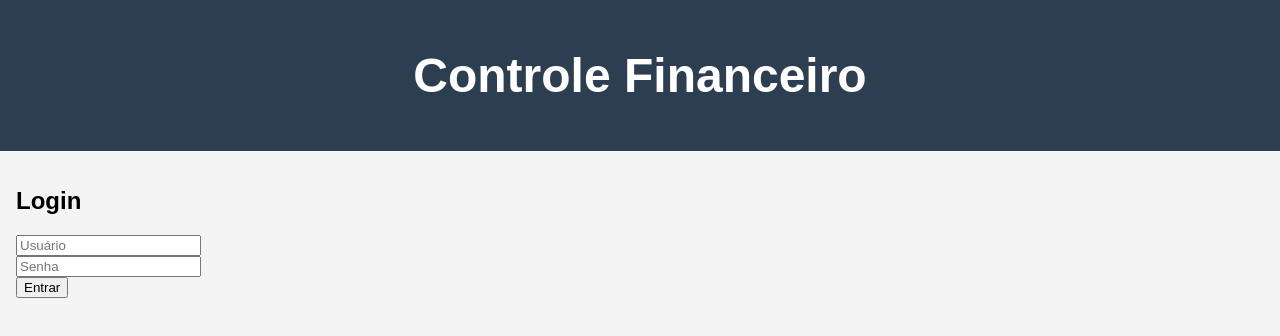
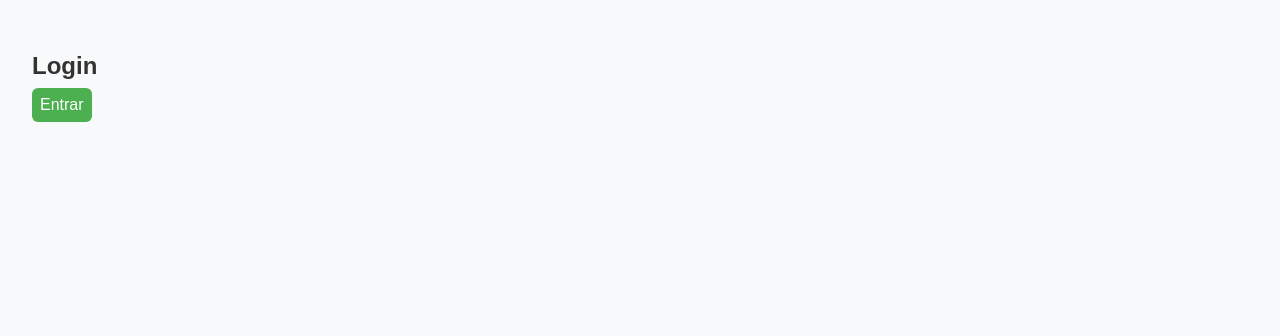
Before and after one commit to Henrique-mancini/projeto_financas_pessoais, a React (Vite) app in the folder trabalho-financas-pessoais-grupo-16/: page /login in a window 1280 px wide. Shown: the top 336 px of the page. Built offline with nearby package versions, Linux system fonts and the light colour scheme.

Commit message:
adiciona estrutura de rotas com Login e Dashboard

```diff
--- a/trabalho-financas-pessoais-grupo-16/package.json
+++ b/trabalho-financas-pessoais-grupo-16/package.json
@@ -13,7 +13,7 @@
     "classnames": "^2.5.1",
     "react": "^19.1.0",
     "react-dom": "^19.1.0",
-    "react-router-dom": "^7.6.1"
+    "react-router-dom": "^7.6.2"
   },
   "devDependencies": {
     "@eslint/js": "^9.25.0",
--- a/trabalho-financas-pessoais-grupo-16/src/App.jsx
+++ b/trabalho-financas-pessoais-grupo-16/src/App.jsx
@@ -1,9 +1,18 @@
 import React from 'react';
-import AppRoutes from './routes/AppRoutes';
-import './styles/global.css';
+import { BrowserRouter as Router, Routes, Route, Navigate } from 'react-router-dom';
+import Login from './pages/Login';
+import Dashboard from './pages/Dashboard';
 
-function App() {
-  return <AppRoutes />;
+export default function App() {
+  const isAutenticado = !!localStorage.getItem('token');
+
+  return (
+    <Router>
+      <Routes>
+        <Route path="/" element={<Navigate to={isAutenticado ? '/dashboard' : '/login'} />} />
+        <Route path="/login" element={<Login />} />
+        <Route path="/dashboard" element={isAutenticado ? <Dashboard /> : <Navigate to="/login" />} />
+      </Routes>
+    </Router>
+  );
 }
-
-export default App;
--- a/trabalho-financas-pessoais-grupo-16/src/main.jsx
+++ b/trabalho-financas-pessoais-grupo-16/src/main.jsx
@@ -1,6 +1,7 @@
 import React from 'react';
 import ReactDOM from 'react-dom/client';
-import App from './App';
+import App from './App.jsx';
+import './index.css';
 
 ReactDOM.createRoot(document.getElementById('root')).render(
   <React.StrictMode>
--- a/trabalho-financas-pessoais-grupo-16/src/pages/Login.jsx
+++ b/trabalho-financas-pessoais-grupo-16/src/pages/Login.jsx
@@ -1,12 +1,18 @@
 import React from 'react';
+import { useNavigate } from 'react-router-dom';
 
 export default function Login() {
+  const navigate = useNavigate();
+
+  const handleLogin = () => {
+    localStorage.setItem('token', 'fake-token');
+    navigate('/dashboard');
+  };
+
   return (
-    <div style={{ padding: '1rem' }}>
+    <div style={{ padding: '2rem' }}>
       <h2>Login</h2>
-      <input type="text" placeholder="Usuário" /><br />
-      <input type="password" placeholder="Senha" /><br />
-      <button>Entrar</button>
+      <button onClick={handleLogin}>Entrar</button>
     </div>
   );
 }
```
Also changed, not shown: 1 other file (tests, documents, lock files or other folders).
